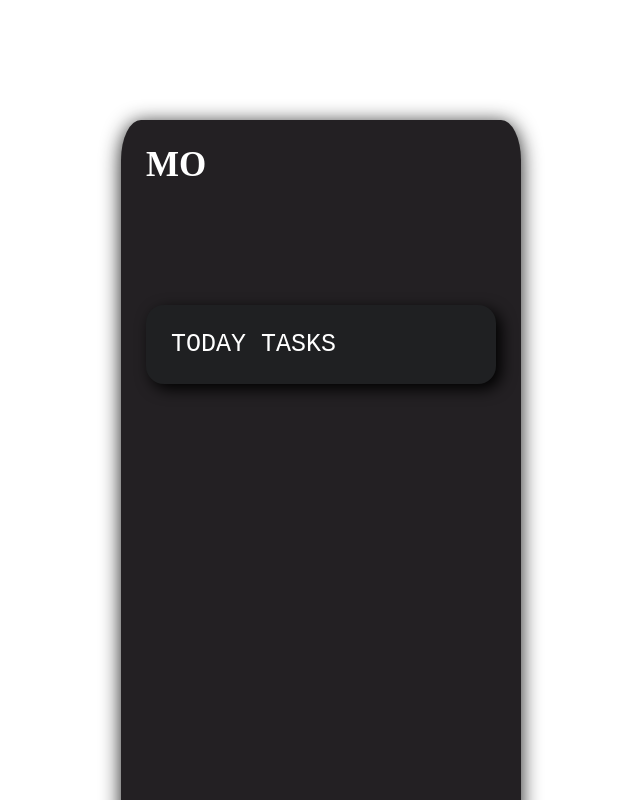
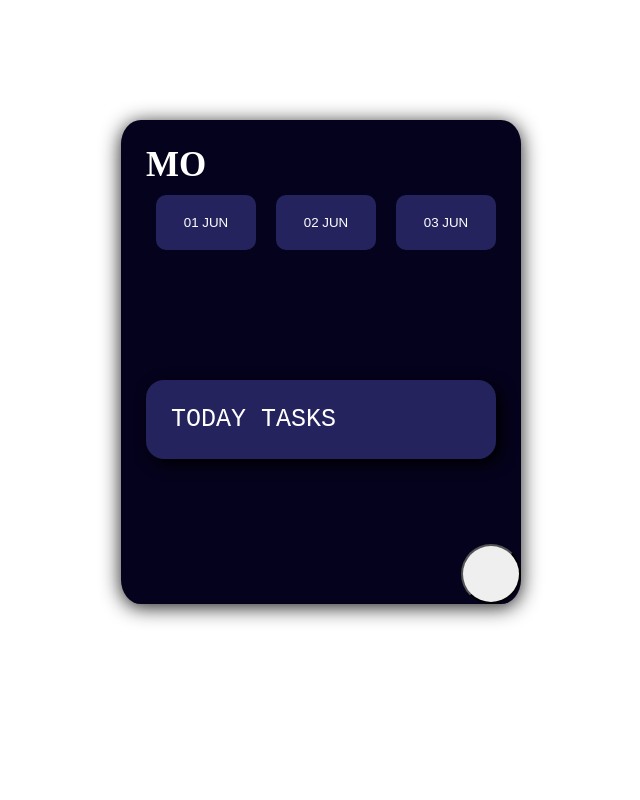
Before and after one commit to lvergara-kiteris/Ejercicio-Todo, a Vue app: page / in a window 1280 px wide. Shown: the top 800 px of the page, without its empty margins (319-959 px from the left). Built offline with nearby package versions, Linux system fonts and the light colour scheme; the HTML template or start-up script is replaced by a standard one.

Commit message:
Diseño mejorado

```diff
--- a/src/components/Modal.vue
+++ b/src/components/Modal.vue
@@ -1,17 +1,18 @@
 <template>
-<transition name="modal-animation">
   <div v-show="modalActive" class="modal">
     <div class="modal-inner">
 
         <!-- Contenido del Modal -->
         <slot />
+<div class="modal-footer">
 
-      <button class="button-guardar" @click="close" type="button">Guardar</button>
-      <button class="button-salir" @click="close" type="button">Salir</button>
+  <button class="button-guardar" @click="close" type="button">Guardar</button>
+  <button class="button-salir"  @click="close" type="button">Salir</button>
+
+</div>
 
     </div>
   </div>
-</transition>
 </template>
 
 <script>
@@ -26,6 +27,7 @@ export default {
         }
     }
 }
+
 </script>
 
 <style scoped>
@@ -39,6 +41,8 @@ export default {
   align-items: center;
   justify-content: center;
   cursor: pointer;
+  box-sizing: content-box;
+  width: 100%;
 }
 
   .modal-inner{
@@ -49,36 +53,7 @@ export default {
     padding: 60px 10px;
     border-radius: 7px;
     box-shadow: 0 3px 20px rgba(0,0,0,0.9);
-    display: inline;
   }
-
-  .button-guardar{
-    background-image: -webkit-linear-gradient(top, #32118f, #4c98c7);
-    border-radius: 8px;
-    font-size: 16px;
-    cursor: pointer;
-    width: 100px;
-    border: 1px solid blue;
-    box-shadow: 6px 5px 24px #666666;
-    bottom: 30%;
-    left:71%;
-    height:30px;
-    position: absolute;
-  }
-
-.button-salir{
-    background-image: -webkit-linear-gradient(top, #c0c0c0, #ffffff);
-    border-radius: 8px;
-    font-size: 16px;
-    cursor: pointer;
-    width: 100px;
-    border: 1px solid rgb(0, 0, 0);
-    box-shadow: 6px 5px 24px #666666;
-    bottom: 30%;
-    left:60%;
-    height:30px;
-    position: absolute;
-}
 
   .button:hover {
   background: #2079b0;
@@ -86,4 +61,33 @@ export default {
   color: white;
   }
 
+.modal-footer{
+  justify-content: flex-end;
+  border-top: 1px solid #838383;
+  display: flex;
+  padding: 15px;
+  padding-bottom: 1px;
+}
+.button-salir{
+  background-image: -webkit-linear-gradient(top, #c0c0c0, #ffffff);
+  border-radius: 8px;
+  font-size: 16px;
+  cursor: pointer;
+  width: 100px;
+  border: 1px solid rgb(0, 0, 0);
+  box-shadow: 6px 5px 24px #666666;
+
+  height:30px;
+}
+.button-guardar{
+  background-image: -webkit-linear-gradient(top, #32118f, #4c98c7);
+  border-radius: 8px;
+  font-size: 16px;
+  cursor: pointer;
+  width: 100px;
+  border: 1px solid blue;
+  box-shadow: 6px 5px 24px #666666;
+
+  height:30px;
+}
 </style>
--- a/src/components/TodoForm.vue
+++ b/src/components/TodoForm.vue
@@ -3,7 +3,17 @@
   <div class="logo">MO</div>
 
 <div class="contenedor">
-  <div class="days"> </div>
+  <div class="scroll">
+    <button type="button" class="button-scroll">01 JUN</button>
+    <button type="button" class="button-scroll">02 JUN</button>
+    <button type="button" class="button-scroll">03 JUN</button>
+    <button type="button" class="button-scroll">04 JUN</button>
+    <button type="button" class="button-scroll">05 JUN</button>
+    <button type="button" class="button-scroll">06 JUN</button>
+    <button type="button" class="button-scroll">07 JUN</button>
+    <button type="button" class="button-scroll">08 JUN</button>
+    <button type="button" class="button-scroll">09 JUN</button>
+  </div>
 
   <div class="card">
     <div class="title">TODAY TASKS</div>
@@ -20,33 +30,35 @@
       <h2 class="modal-title">Añada su tarea: </h2>
       <input type="text" class="input">
 
+  <div class="modal-body">
     <fieldset>
       <legend>Elija una categoría</legend>
 <!--Ocio -->
     <div class="custom-control">
       <label>
-    <input type="checkbox" name="checkbox-1" class="custom-control-input" value="ocio"/>
-    <i id="ocio" class="fa fa-chess" style="color: red;"></i> Ocio
+        <input class="checkbox" type="checkbox" name="checkbox-1" value="ocio"/>
+        <i id="icon" class="fa fa-chess" style="color: #f5365c;"></i> Ocio
       </label>
     </div>
 
 <!--Fitness -->
 <div class="custom-control">
   <label>
-    <input type="checkbox" name="checkbox-2" class="custom-control-input" value="fitness"/>
-    <i id="ocio" class="fa fa-baseball-ball" style="color: green;"></i> Fitness
+    <input class="checkbox" type="checkbox" name="checkbox-2" value="fitness"/>
+    <i id="icon" class="fa fa-baseball-ball" style="color: #00c821;"></i> Fitness
   </label>
 </div>
 
 <!--Compras -->
 <div class="custom-control">
   <label>
-    <input type="checkbox" name="checkbox-3" class="custom-control-input" value="compras">
-    <i id="ocio" class="fa fa-coins" style="color: blue;"></i> Compras
+    <input class="checkbox" type="checkbox" name="checkbox-3" value="compras">
+    <i id="icon" class="fa fa-coins" style="color: #0086c0;"></i> Compras
   </label>
 </div>
 
 </fieldset>
+</div>
 
 </div>
 </modal>
@@ -58,12 +70,14 @@
 // import { useRouter } from 'vue-router'
 import { ref } from 'vue'
 import Modal from './Modal.vue'
+
 export default {
   components: { Modal },
 
-  setup () {
+  setup (props, { emit }) {
     // const router = useRouter()
     const modalActive = ref(false)
+
     const toggleModal = () => {
       modalActive.value = !modalActive.value
     }
@@ -86,10 +100,12 @@ export default {
 .principal{
   position: relative;
   box-sizing: border-box;
-  height: 100vh;
-  width: 100vw;
+ /* height: 60vh;
+  width: 100vw; */
+  height: auto;
+  width: auto;
   padding: 50px;
-  background: #232023;
+  background: #05021d;
   border-radius: 5%;
 
   margin: 120px auto;
@@ -108,23 +124,54 @@ export default {
   bottom:60px;
   padding-right:200px;
 }
+.modal-body{
+  font-family: Arial, Helvetica, sans-serif;
+  font-size: 18px;
+  padding: 15px;
+}
 
 .input{
-  height: 20px;
-  left: 200px;
-  right: 200px;
-  top:250px;
-  position: fixed;
-  width:630px;
-  border: 1px solid #393939;
-  border-radius: 5px 5px 5px 5px;
-  color: #393939;
-  font-size: 12px;
+  position: relative;
+  box-sizing: border-box;
+  bottom: 20px;
+}
+
+#icon{
+  width: 30px;
+  text-align: center;
+}
+
+.button-scroll{
+  border-radius: 10px;
+  background-color: #35347caf;
+  border: none;
+  color: #FFFFFF;
+  text-align: center;
+  font-size: auto;
+  padding: 20px;
+  width: 100px;
+  cursor: pointer;
+  margin: 10px;
+}
+.button-scroll:hover {
+      background-color: #f4511e;;
+      color: white;
+ }
+
+input:focus {
+  border: 2px solid #000;
+  background: #F3F3F3;
+}
+
+.checkbox{
+box-shadow: 3px 0 3px 0 rgba(0,0,0,0.2);
 }
 
 .modal-content{
     display: flex;
     flex-direction:column;
+    justify-content: flex-start;
+
 }
 
 .modal-header{
@@ -133,7 +180,7 @@ export default {
   justify-content: space-between;
 }
 
-button{
+.addEntryButtom{
   position: absolute;
   right: 0;
   bottom: 0;
@@ -157,7 +204,7 @@ button{
 }
 
 .card {
-  background: #1F2022;
+  background-color: #35347caf;
   border-radius: 18px;
   box-shadow: 5px 5px 15px rgba(0, 0, 0, 9);
   box-sizing: border-box;
@@ -177,4 +224,14 @@ button{
   text-align: left;
 }
 
+.scroll{
+  white-space: nowrap;
+  overflow-x: scroll;
+  -webkit-overflow-scrolling: touch;
+  -ms-overflow-style: -ms-autohiding-scrollbar;
+}
+
+.scroll::-webkit-scrollbar{
+  display: none;
+}
 </style>
```
Lines whose indentation alone changed are shown as unchanged.
